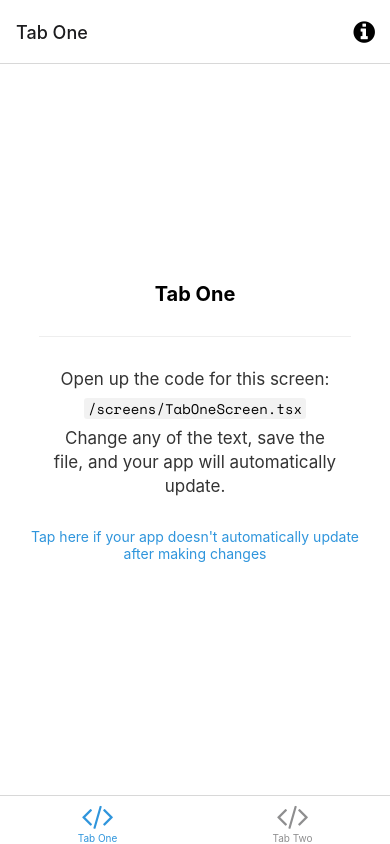
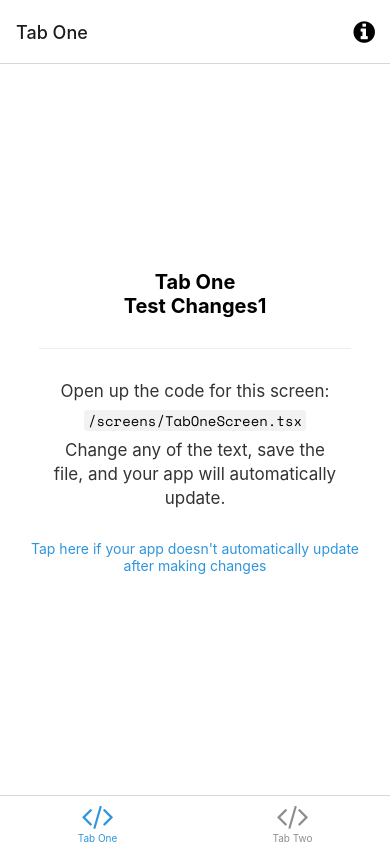
Before and after one commit to smileyjason/WasteManagementProject, a React Native app: screen /TabOne in a window 390 px wide. Built offline with nearby package versions, Linux system fonts and the light colour scheme; what expo-linking would draw is missing.

Commit message:
Test Changes

```diff
--- a/screens/TabOneScreen.tsx
+++ b/screens/TabOneScreen.tsx
@@ -9,6 +9,7 @@ export default function TabOneScreen({ navigation }: RootTabScreenProps<'TabOne'
   return (
     <View style={styles.container}>
       <Text style={styles.title}>Tab One</Text>
+      <Text style={styles.title}>Test Changes1</Text>
       <View style={styles.separator} lightColor="#eee" darkColor="rgba(255,255,255,0.1)" />
       <EditScreenInfo path="/screens/TabOneScreen.tsx" />
     </View>
```
Also changed, not shown: 1 other file (tests, documents, lock files or other folders).
